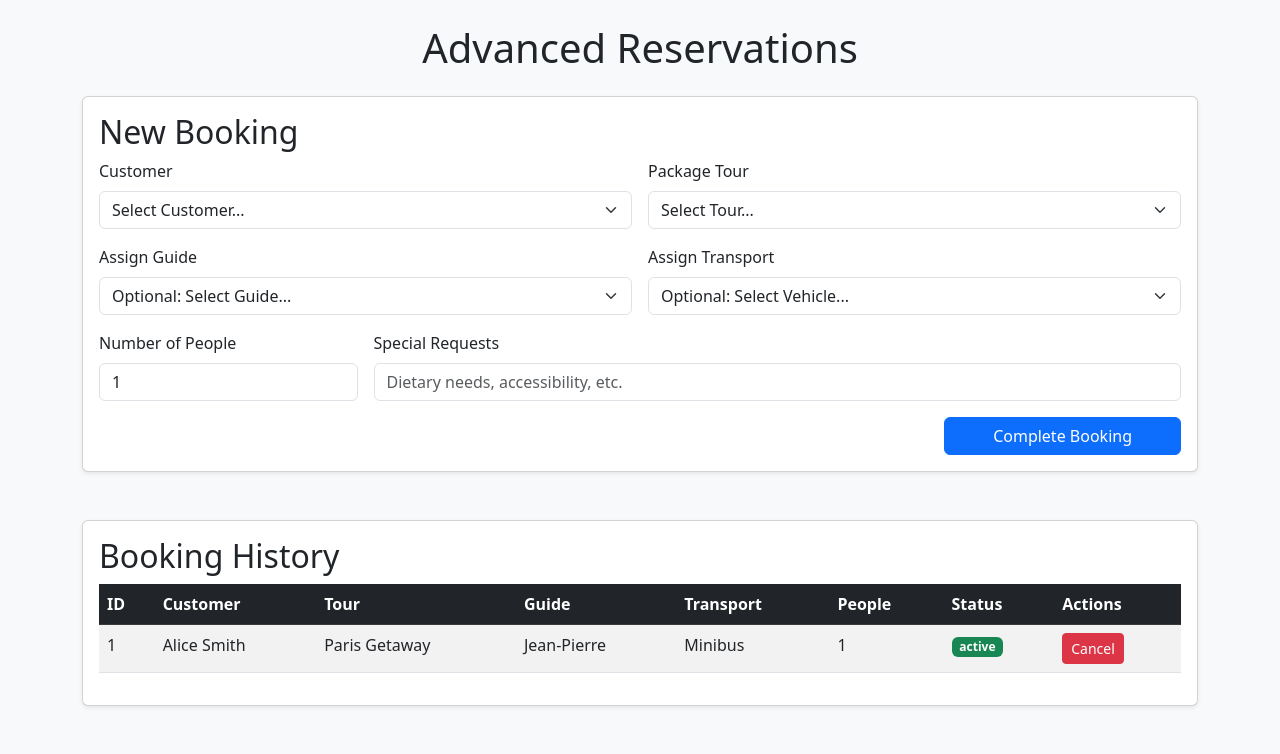
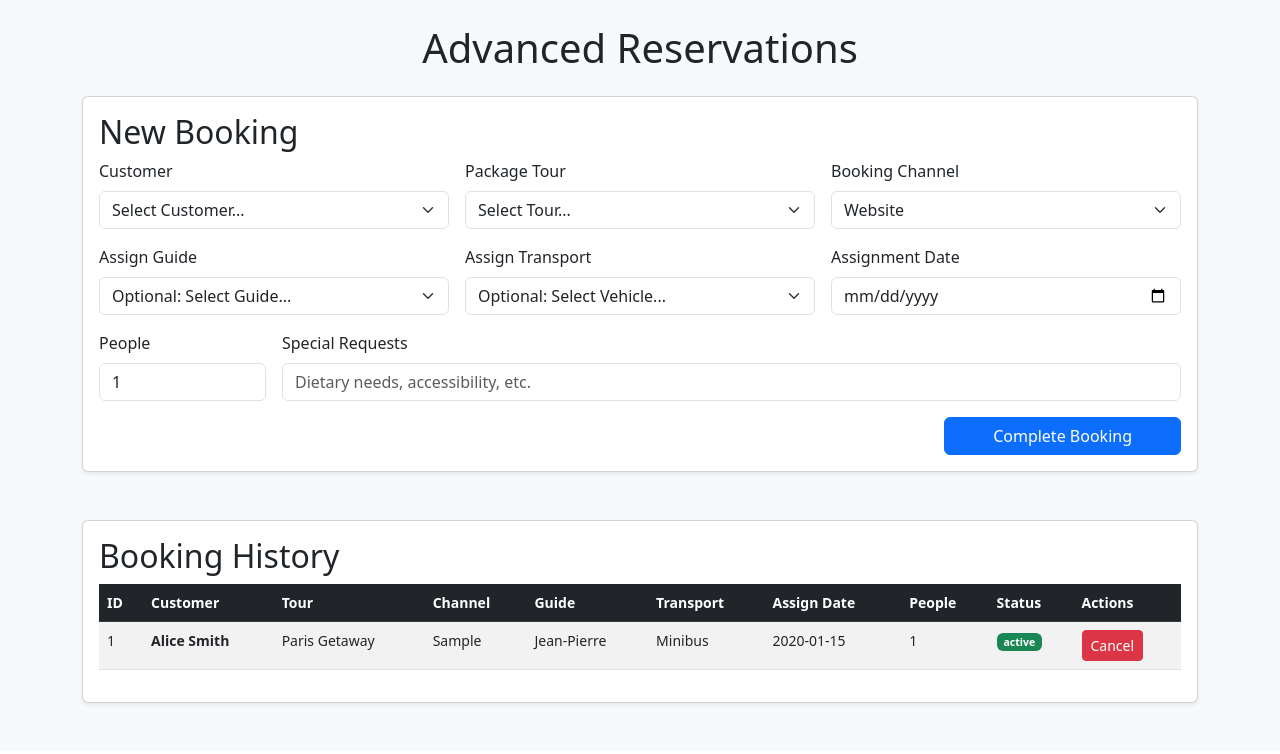
Before and after one commit to slvtveter/travel-agency, a Flask app: page /reservations in a window 1280 px wide. Shown: the part 56-810 px from the top of the page. After the commit the page ends 762 px from the top, so only its background shows below. Run offline with Flask 3, Linux system fonts and the light colour scheme; data comes from the database, SQL or seed files in the repository; tables that the repository leaves empty hold one stand-in row (values such as "Sample post").

Commit message:
100% cover er diagram

```diff
--- a/app.py
+++ b/app.py
@@ -1,6 +1,7 @@
 from flask import Flask, render_template, request, redirect
 import mysql.connector
 import os
+from datetime import date
 from dotenv import load_dotenv
 
 load_dotenv()
@@ -142,12 +143,14 @@ def add_tour():
     start_date = request.form.get('start_date')
     end_date = request.form.get('end_date')
     capacity = request.form.get('capacity')
+    tour_type = request.form.get('tour_type')
+    description = request.form.get('description')
 
     conn = get_db_connection()
     cursor = conn.cursor()
     cursor.execute(
-        'INSERT INTO package_tours (title, destination, base_price, start_date, end_date, max_capacity) VALUES (%s, %s, %s, %s, %s, %s)',
-        (title, destination, price, start_date, end_date, capacity)
+        'INSERT INTO package_tours (title, destination, base_price, start_date, end_date, max_capacity, tour_type, description) VALUES (%s, %s, %s, %s, %s, %s, %s, %s)',
+        (title, destination, price, start_date, end_date, capacity, tour_type, description)
     )
     conn.commit()
     cursor.close()
@@ -171,6 +174,7 @@ def reservations():
 
     query = '''
         SELECT r.reservation_id, r.booking_date, r.reservation_status, r.number_of_people, r.special_request,
+               r.booking_channel, r.assignment_date,
                c.name as customer_name, p.title as tour_title,
                g.name as guide_name, t.type as vehicle_type, t.plate_number
         FROM reservations r
@@ -208,12 +212,14 @@ def add_reservation():
     vehicle_id = request.form.get('vehicle_id')
     people = request.form.get('people')
     request_text = request.form.get('special_request')
+    channel = request.form.get('booking_channel')
+    assign_date = request.form.get('assignment_date') or date.today()
 
     conn = get_db_connection()
     cursor = conn.cursor()
     cursor.execute(
-        'INSERT INTO reservations (customer_id, package_id, guide_id, vehicle_id, number_of_people, special_request, reservation_status) VALUES (%s, %s, %s, %s, %s, %s, %s)',
-        (customer_id, package_id, guide_id, vehicle_id, people, request_text, 'Confirmed')
+        'INSERT INTO reservations (customer_id, package_id, guide_id, vehicle_id, number_of_people, special_request, booking_channel, assignment_date, reservation_status) VALUES (%s, %s, %s, %s, %s, %s, %s, %s, %s)',
+        (customer_id, package_id, guide_id, vehicle_id, people, request_text, channel, assign_date, 'Confirmed')
     )
     conn.commit()
     cursor.close()
@@ -248,12 +254,13 @@ def add_guide():
     exp = request.form.get('experience')
     rating = request.form.get('rating')
     status = request.form.get('status')
+    contact = request.form.get('contact_info')
 
     conn = get_db_connection()
     cursor = conn.cursor()
     cursor.execute(
-        'INSERT INTO guides (name, specialization, languages_spoken, experience_years, rating, availability_status) VALUES (%s, %s, %s, %s, %s, %s)',
-        (name, spec, langs, exp, rating, status)
+        'INSERT INTO guides (name, specialization, languages_spoken, experience_years, rating, availability_status, contact_info) VALUES (%s, %s, %s, %s, %s, %s, %s)',
+        (name, spec, langs, exp, rating, status, contact)
     )
     conn.commit()
     cursor.close()
@@ -272,10 +279,11 @@ def edit_guide(id):
         exp = request.form.get('experience')
         rating = request.form.get('rating')
         status = request.form.get('status')
+        contact = request.form.get('contact_info')
 
         cursor.execute(
-            'UPDATE guides SET name=%s, specialization=%s, languages_spoken=%s, experience_years=%s, rating=%s, availability_status=%s WHERE guide_id=%s',
-            (name, spec, langs, exp, rating, status, id)
+            'UPDATE guides SET name=%s, specialization=%s, languages_spoken=%s, experience_years=%s, rating=%s, availability_status=%s, contact_info=%s WHERE guide_id=%s',
+            (name, spec, langs, exp, rating, status, contact, id)
         )
         conn.commit()
         conn.close()
@@ -447,12 +455,14 @@ def add_payment():
     res_id = request.form.get('reservation_id')
     amount = request.form.get('amount')
     method = request.form.get('method')
+    currency = request.form.get('currency') or 'USD'
+    tx_id = request.form.get('transaction_id')
 
     conn = get_db_connection()
     cursor = conn.cursor()
     cursor.execute(
-        'INSERT INTO payments (reservation_id, amount, payment_method, status) VALUES (%s, %s, %s, %s)',
-        (res_id, amount, method, 'Completed')
+        'INSERT INTO payments (reservation_id, amount, payment_method, currency, transaction_id, status) VALUES (%s, %s, %s, %s, %s, %s)',
+        (res_id, amount, method, currency, tx_id, 'Completed')
     )
     conn.commit()
     cursor.close()
--- a/templates/edit_guide.html
+++ b/templates/edit_guide.html
@@ -18,6 +18,10 @@
                     <div class="mb-3">
                         <label class="form-label">Specialization</label>
                         <input type="text" name="specialization" class="form-control" value="{{ guide.specialization }}">
+                    </div>
+                    <div class="mb-3">
+                        <label class="form-label">Contact Info</label>
+                        <input type="text" name="contact_info" class="form-control" value="{{ guide.contact_info }}">
                     </div>
                     <div class="mb-3">
                         <label class="form-label">Languages</label>
--- a/templates/reservations.html
+++ b/templates/reservations.html
@@ -30,7 +30,7 @@
             <div class="card-body">
                 <h2 class="card-title">New Booking</h2>
                 <form action="/add_reservation" method="POST" class="row g-3">
-                    <div class="col-md-6">
+                    <div class="col-md-4">
                         <label class="form-label">Customer</label>
                         <select name="customer_id" class="form-select" required>
                             <option value="">Select Customer...</option>
@@ -39,7 +39,7 @@
                             {% endfor %}
                         </select>
                     </div>
-                    <div class="col-md-6">
+                    <div class="col-md-4">
                         <label class="form-label">Package Tour</label>
                         <select name="package_id" class="form-select" required>
                             <option value="">Select Tour...</option>
@@ -48,7 +48,16 @@
                             {% endfor %}
                         </select>
                     </div>
-                    <div class="col-md-6">
+                    <div class="col-md-4">
+                        <label class="form-label">Booking Channel</label>
+                        <select name="booking_channel" class="form-select">
+                            <option value="Website">Website</option>
+                            <option value="Mobile App">Mobile App</option>
+                            <option value="Phone Call">Phone Call</option>
+                            <option value="Walk-in">Walk-in</option>
+                        </select>
+                    </div>
+                    <div class="col-md-4">
                         <label class="form-label">Assign Guide</label>
                         <select name="guide_id" class="form-select">
                             <option value="">Optional: Select Guide...</option>
@@ -57,7 +66,7 @@
                             {% endfor %}
                         </select>
                     </div>
-                    <div class="col-md-6">
+                    <div class="col-md-4">
                         <label class="form-label">Assign Transport</label>
                         <select name="vehicle_id" class="form-select">
                             <option value="">Optional: Select Vehicle...</option>
@@ -66,11 +75,15 @@
                             {% endfor %}
                         </select>
                     </div>
-                    <div class="col-md-3">
-                        <label class="form-label">Number of People</label>
+                    <div class="col-md-4">
+                        <label class="form-label">Assignment Date</label>
+                        <input type="date" name="assignment_date" class="form-control">
+                    </div>
+                    <div class="col-md-2">
+                        <label class="form-label">People</label>
                         <input type="number" name="people" class="form-control" value="1">
                     </div>
-                    <div class="col-md-9">
+                    <div class="col-md-10">
                         <label class="form-label">Special Requests</label>
                         <input type="text" name="special_request" class="form-control" placeholder="Dietary needs, accessibility, etc.">
                     </div>
@@ -84,14 +97,17 @@
         <div class="card shadow-sm">
             <div class="card-body">
                 <h2 class="card-title">Booking History</h2>
-                <table class="table table-striped table-hover">
+                <div class="table-responsive">
+                    <table class="table table-striped table-hover small">
                         <thead class="table-dark">
                             <tr>
                                 <th>ID</th>
                                 <th>Customer</th>
                                 <th>Tour</th>
+                                <th>Channel</th>
                                 <th>Guide</th>
                                 <th>Transport</th>
+                                <th>Assign Date</th>
                                 <th>People</th>
                                 <th>Status</th>
                                 <th>Actions</th>
@@ -101,10 +117,12 @@
                             {% for res in reservations %}
                             <tr>
                                 <td>{{ res.reservation_id }}</td>
-                            <td>{{ res.customer_name }}</td>
+                                <td><strong>{{ res.customer_name }}</strong></td>
                                 <td>{{ res.tour_title }}</td>
-                            <td>{{ res.guide_name or 'Not Assigned' }}</td>
-                            <td>{{ res.vehicle_type or 'Not Assigned' }}</td>
+                                <td>{{ res.booking_channel }}</td>
+                                <td>{{ res.guide_name or 'N/A' }}</td>
+                                <td>{{ res.vehicle_type or 'N/A' }}</td>
+                                <td>{{ res.assignment_date }}</td>
                                 <td>{{ res.number_of_people }}</td>
                                 <td><span class="badge bg-success">{{ res.reservation_status }}</span></td>
                                 <td>
@@ -117,5 +135,6 @@
                 </div>
             </div>
         </div>
+    </div>
 </body>
 </html>
```
Also changed, not shown: templates/guides.html (+12 -6 lines), templates/payments.html (+24 -8 lines), templates/tours.html (+18 -4 lines). Lines whose indentation alone changed are shown as unchanged.
